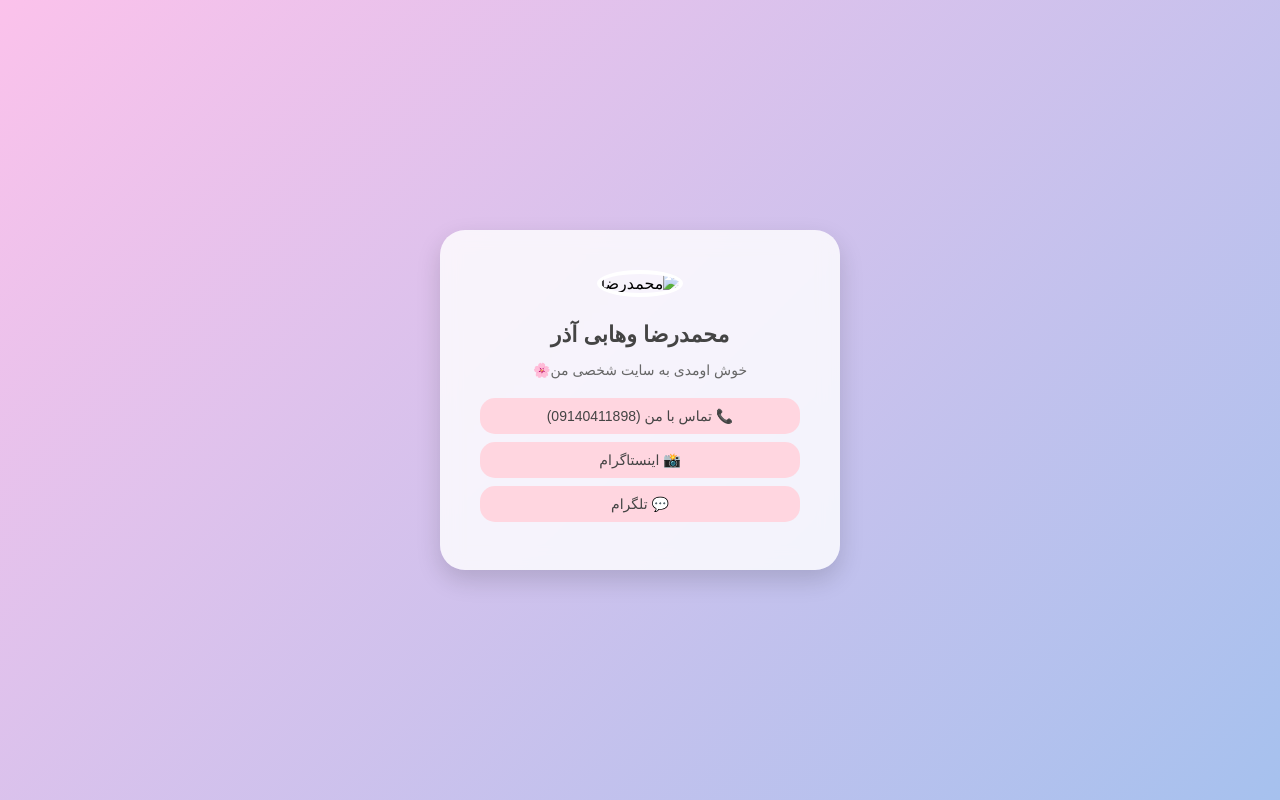
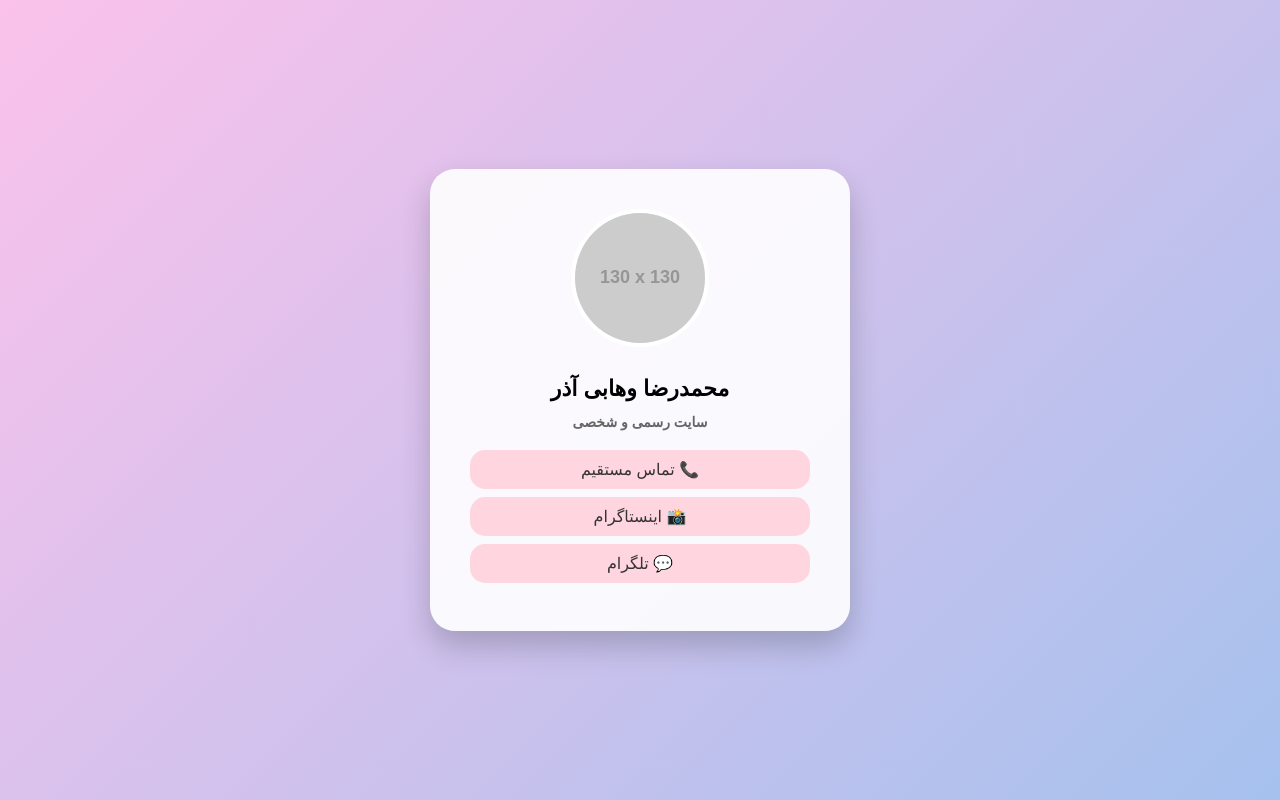
Before and after one commit to mohamadreza1390/mohamadreza-site, a plain HTML site: page index.html in a window 1280 px wide. Drawn offline with Linux system fonts and the light colour scheme; placeholder pictures from the web are drawn by us.

Commit message:
Update index.html

```diff
--- a/index.html
+++ b/index.html
@@ -3,19 +3,18 @@
 <head>
 <meta charset="UTF-8">
 <meta name="viewport" content="width=device-width, initial-scale=1.0">
-<title>محمدرضا وهابی آذر</title>
 
-<!-- Meta description برای گوگل -->
-<meta name="description" content="سایت شخصی محمدرضا وهابی آذر. شماره تماس، اینستاگرام و تلگرام.">
+<title>محمدرضا وهابی آذر | سایت رسمی</title>
 
-<!-- تگ تایید گوگل -->
-<meta name="google-site-verification" content="hObB0rc249aAPOC6EAXjYwuitPPIi6YAnFFyUYNLXMI" />
+<meta name="description" content="سایت رسمی محمدرضا وهابی آذر شامل اطلاعات تماس، اینستاگرام و تلگرام.">
+<meta name="keywords" content="محمدرضا وهابی آذر, Mohammadreza Vahabi Azar">
+<meta name="author" content="محمدرضا وهابی آذر">
 
 <style>
 body {
   margin: 0;
-  font-family: Vazirmatn, Arial, sans-serif;
-  background: linear-gradient(135deg, #fbc2eb, #a6c1ee);
+  font-family: Arial, sans-serif;
+  background: linear-gradient(135deg,#fbc2eb,#a6c1ee);
   display: flex;
   justify-content: center;
   align-items: center;
@@ -24,33 +23,31 @@ body {
 }
 
 .card {
-  background: #ffffffcc;
-  backdrop-filter: blur(10px);
+  background: rgba(255,255,255,0.9);
   padding: 40px;
   border-radius: 25px;
-  width: 320px;
+  width: 340px;
   text-align: center;
-  box-shadow: 0 10px 25px rgba(0,0,0,0.15);
+  box-shadow: 0 15px 30px rgba(0,0,0,0.2);
 }
 
-img {
+.profile-img {
   width: 130px;
   height: 130px;
   border-radius: 50%;
   object-fit: cover;
+  border: 4px solid white;
   margin-bottom: 15px;
-  border: 4px solid #fff;
 }
 
 h1 {
   margin: 10px 0;
   font-size: 22px;
-  color: #444;
 }
 
-p {
+h2 {
+  font-size: 14px;
   color: #666;
-  font-size: 14px;
   margin-bottom: 20px;
 }
 
@@ -58,12 +55,11 @@ a {
   display: block;
   text-decoration: none;
   background: #ffd6e0;
-  color: #444;
+  color: #333;
   padding: 10px;
   border-radius: 15px;
   margin: 8px 0;
   transition: 0.3s;
-  font-size: 14px;
 }
 
 a:hover {
@@ -76,13 +72,14 @@ a:hover {
 <body>
 
 <div class="card">
-  <img src="profile.jpg" alt="محمدرضا">
+
+<img src="images/profile.jpg" alt="محمدرضا وهابی آذر" class="profile-img"
+onerror="this.src='https://via.placeholder.com/130';">
+
 <h1>محمدرضا وهابی آذر</h1>
-  <p>خوش اومدی به سایت شخصی من🌸</p>
+<h2>سایت رسمی و شخصی</h2>
 
-  <a href="tel:09140411898">
-    📞 تماس با من (09140411898)
-  </a>
+<a href="tel:09140411898">📞 تماس مستقیم</a>
 
 <a href="https://instagram.com/mohamadreza.vahabiazar" target="_blank">
 📸 اینستاگرام
@@ -91,6 +88,7 @@ a:hover {
 <a href="https://t.me/Mohamadreza1390vahabiazar" target="_blank">
 💬 تلگرام
 </a>
+
 </div>
 
 </body>
```
Lines whose indentation alone changed are shown as unchanged.
